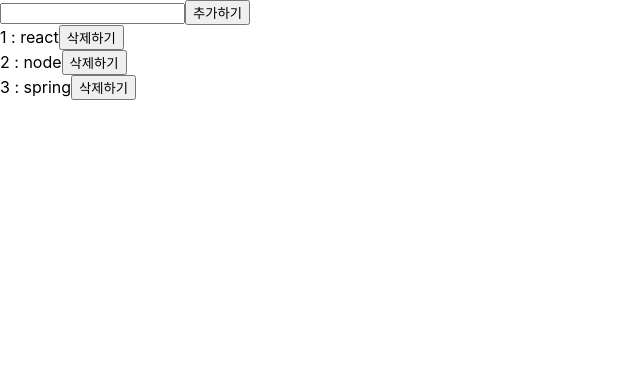
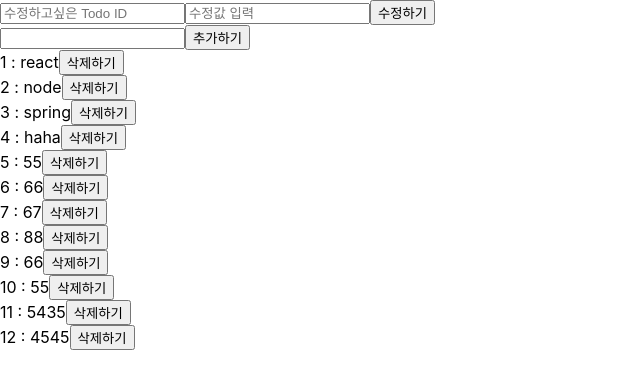
Before and after one commit to wisdom1104/axios-study, a React (Create React App) app: page / in a window 1280 px wide. Shown: the top 388 px of the page, without its empty margins (0-640 px from the left). Built offline with nearby package versions, Linux system fonts and the light colour scheme; data requests are answered from the project's data file.

Commit message:
axios.patch 사용

```diff
--- a/db.json
+++ b/db.json
@@ -11,6 +11,42 @@
     {
       "id": 3,
       "title": "spring"
+    },
+    {
+      "title": "haha",
+      "id": 4
+    },
+    {
+      "title": "55",
+      "id": 5
+    },
+    {
+      "title": "66",
+      "id": 6
+    },
+    {
+      "title": "67",
+      "id": 7
+    },
+    {
+      "title": "88",
+      "id": 8
+    },
+    {
+      "title": "66",
+      "id": 9
+    },
+    {
+      "title": "55",
+      "id": 10
+    },
+    {
+      "title": "5435",
+      "id": 11
+    },
+    {
+      "title": "4545",
+      "id": 12
     }
   ]
 }
--- a/src/App.js
+++ b/src/App.js
@@ -6,6 +6,9 @@ const App = () => {
   const [todo, setTodo] = useState({
     title: "",
   });
+
+  const [targetId, setTargetId] = useState("");
+  const [editTodo, setEditTodo] = useState("");
 
   // axios를 통해서 get 요청을 하는 함수를 생성힌다.
   // 비동기처리를 해야하므로 async/await 구문을 통해서 처리한다.
@@ -18,17 +21,37 @@ const App = () => {
   // 추가 함수
   const onSubmitHandler = async () => {
     axios.post("http://localhost:4000/todos", todo);
-    setTodos([...todos, todo]);
+    // setTodos([...todos, todo]);
+    fetchTodos();
+    setTodo({ ...todo, title: "" });
   };
 
   //삭제 함수
-  const onClickDeleteButtonHandler = (id) => {
+  const onClickDeleteButtonHandler = async (id) => {
     axios.delete(`http://localhost:4000/todos/${id}`);
     setTodos(
       todos.filter((item) => {
         return item.id !== id;
       })
     );
+  };
+
+  //수정 함수
+  const onClickEditButtonHandler = async () => {
+    axios.patch(`http://localhost:4000/todos/${targetId}`, {
+      title: editTodo,
+    });
+    setTodos(
+      todos.map((item) => {
+        if (item.id == targetId) {
+          return { ...item, title: editTodo };
+        } else {
+          return item;
+        }
+      })
+    );
+    setTargetId("");
+    setEditTodo("");
   };
 
   // 생성한 함수를 컴포넌트가 mount 됐을 떄 실행하기 위해 useEffect를 사용한다.
@@ -47,13 +70,38 @@ const App = () => {
           onSubmitHandler(todo);
         }}
       >
+        <div>
+          <input
+            type="text"
+            placeholder="수정하고싶은 Todo ID"
+            value={targetId}
+            onChange={(e) => {
+              setTargetId(e.target.value);
+            }}
+          />
+          <input
+            type="text"
+            placeholder="수정값 입력"
+            value={editTodo}
+            onChange={(e) => {
+              setEditTodo(e.target.value);
+            }}
+          />
+          <button
+            // type='button' 을 추가해야 form의 영향에서 벗어남
+            type="button"
+            onClick={() => onClickEditButtonHandler()}
+          >
+            수정하기
+          </button>
+        </div>
         <input
           type="text"
-          onChange={(ev) => {
-            const { value } = ev.target;
+          value={todo.title}
+          onChange={(e) => {
             setTodo({
               ...todo,
-              title: value,
+              title: e.target.value,
             });
           }}
         />
```
